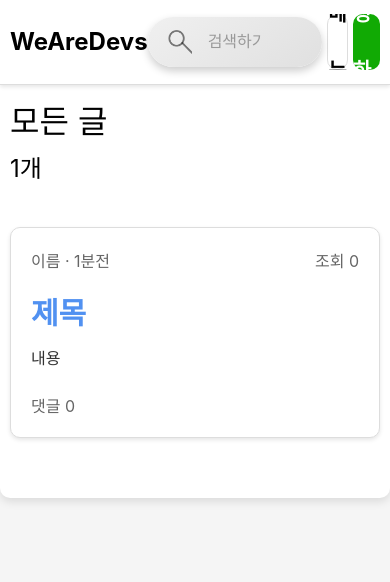
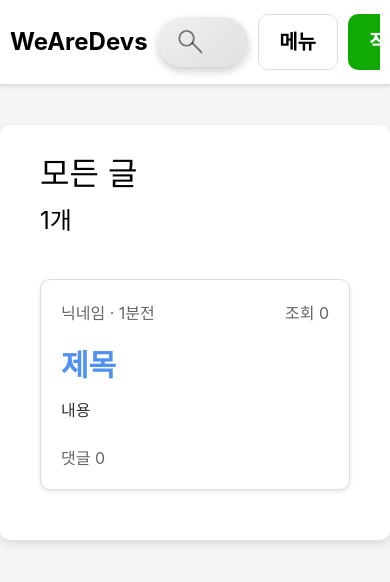
Before and after one commit to AbsoluteValues/WeAreDevs, a plain HTML site: page page/main.html in a window 390 px wide. Drawn offline with Linux system fonts and the light colour scheme.

Commit message:
반응형 수리 완료
근데 모바일에서는 햄버거 버튼으로 전환 되어서 목록이 나와야 UX에 만족해짐

```diff
--- a/css/main.css
+++ b/css/main.css
@@ -9,10 +9,6 @@ header {
     width: 100%;
     background-color: #fff;
     border-bottom: 1px solid #ddd;
-    position: fixed;
-    top: 0;
-    left: 0;
-    z-index: 1000;
     box-shadow: 0 2px 4px rgba(0, 0, 0, 0.1);
 }
 
@@ -31,6 +27,7 @@ header {
     font-weight: bold;
     color: #000;
     text-decoration: none;
+    margin-right: 10px;
 }
 
 .navbar-search {
@@ -49,7 +46,7 @@ header {
 .search-input {
     width: 100%;
     height: 100%;
-    padding: 0 60px;
+    padding: 0 30px 0 60px;
     font-size: 16px;
     color: #333;
     border: none;
@@ -128,12 +125,12 @@ header {
     background-color: #0f8d03;
 }
 
-.main-content {
+main {
     position: relative;
     width: 100%;
-    max-width: 1440px;
-    padding: 103px 20px 20px;
-    margin: auto;
+    max-width: 900px;
+    padding: 30px 40px 10px;
+    margin: 40px auto;
     background-color: #fff;
     border-radius: 10px;
     box-shadow: 0 4px 8px rgba(0, 0, 0, 0.1);
@@ -206,9 +203,12 @@ header {
     margin-top: 20px;
 }
 
-@media (max-width: 768px) {
+@media (max-width: 600px) {
     .navbar {
         padding: 0 10px;
+        display: flex;
+        flex-wrap: nowrap;
+        align-items: center;
     }
 
     .navbar-logo {
@@ -216,6 +216,7 @@ header {
     }
 
     .navbar-search {
+        flex: 1;
         max-width: calc(100% - 150px);
     }
 
@@ -226,8 +227,20 @@ header {
 
     .button {
         width: auto;
-        margin-left: 5px;
+        min-width: 80px;
         margin-bottom: 0;
+        flex-shrink: 0;
+    }
+
+    .navbar-write .button-text {
+        display: none;
+    }
+
+    .navbar-write::before {
+        content: '작성';
+        font-size: 20px;
+        line-height: 56px;
+        font-weight: bold;
     }
 
     .main-content {
--- a/css/signIn.css
+++ b/css/signIn.css
@@ -9,10 +9,6 @@ header {
     width: 100%;
     background-color: #fff;
     border-bottom: 1px solid #ddd;
-    position: fixed;
-    top: 0;
-    left: 0;
-    z-index: 1000;
     box-shadow: 0 2px 4px rgba(0, 0, 0, 0.1);
 }
 
@@ -76,11 +72,11 @@ header {
 
 main {
     padding-top: 84px;
+    padding-bottom: 84px;
     display: flex;
     justify-content: center;
     align-items: center;
     width: 100%;
-    height: calc(100vh - 84px);
 }
 
 .sigin-container {
@@ -93,9 +89,7 @@ main {
     box-shadow: 0 4px 8px rgba(0, 0, 0, 0.1);
     box-sizing: border-box;
     text-align: center;
-    display: flex;
-    flex-direction: column;
-    align-items: center;
+    position: relative;
 }
 
 .sigin-title {
--- a/css/signUp.css
+++ b/css/signUp.css
@@ -9,10 +9,6 @@ header {
     width: 100%;
     background-color: #fff;
     border-bottom: 1px solid #ddd;
-    position: fixed;
-    top: 0;
-    left: 0;
-    z-index: 1000;
     box-shadow: 0 2px 4px rgba(0, 0, 0, 0.1);
 }
 
@@ -76,11 +72,11 @@ header {
 
 main {
     padding-top: 84px;
+    padding-bottom: 84px;
     display: flex;
     justify-content: center;
     align-items: center;
     width: 100%;
-    height: calc(100vh - 84px);
 }
 
 .signup-container {
--- a/page/main.html
+++ b/page/main.html
@@ -27,14 +27,14 @@
             </div>
         </nav>
     </header>
-    <main class="main-content">
+    <main>
         <section class="post-summary">
             <div class="summary-title">모든 글</div>
             <div class="summary-count">1개</div>
         </section>
         <section class="post">
             <div class="post-header">
-                <span class="post-author">이름 · 1분전</span>
+                <span class="post-author">닉네임 · 1분전</span>
                 <span class="post-views">조회 0</span>
             </div>
             <h2 class="post-title">제목</h2>
```
